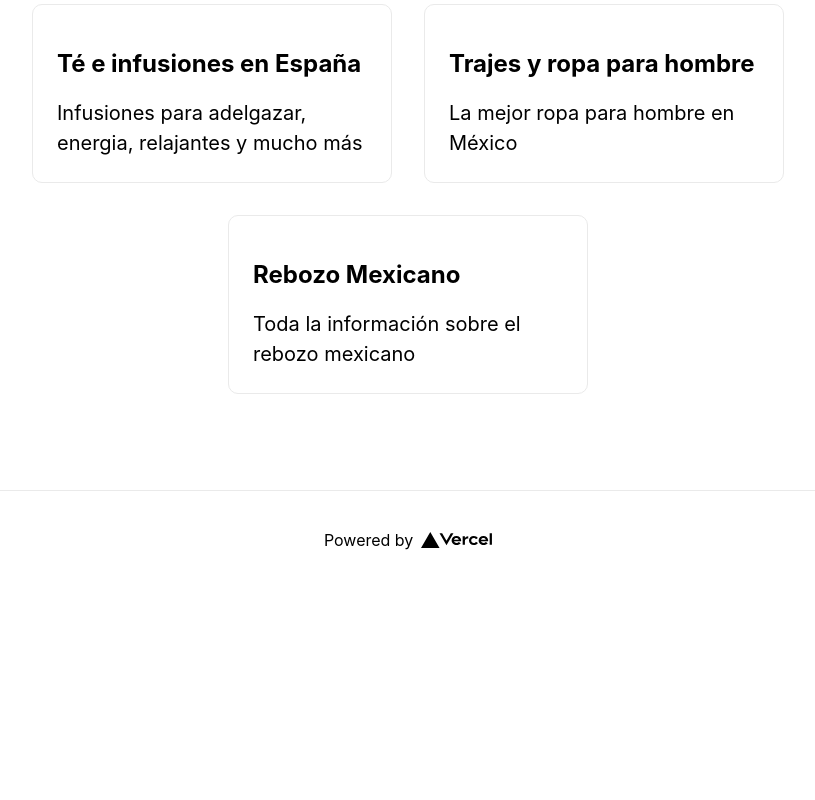
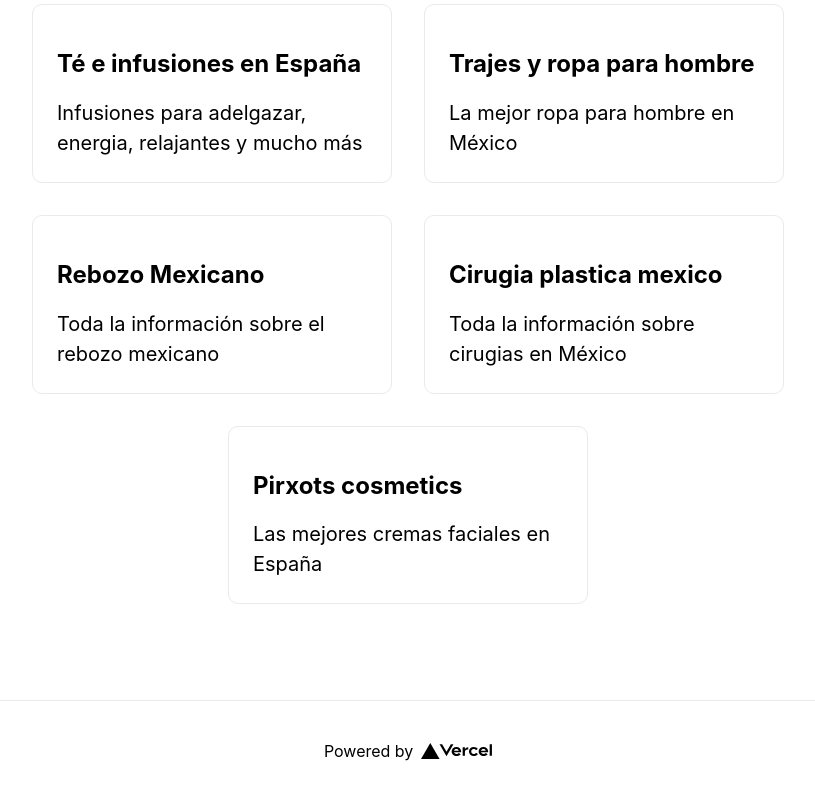
Before and after one commit to ppietro21/nextjs, a Next.js app: page / in a window 1280 px wide. Shown: the part 1152-1952 px from the top of the page, without its empty margins (232-1047 px from the left). Before the commit the page ends 1742 px from the top, so only its background shows below. Built offline with nearby package versions, Linux system fonts and the light colour scheme.

Commit message:
Update index.js

```diff
--- a/pages/index.js
+++ b/pages/index.js
@@ -61,6 +61,14 @@ Si quieres conocer las distintas opciones que hay en la moda de trajes para homb
             <h2>Rebozo Mexicano</h2>
             <p>Toda la información sobre el rebozo mexicano</p>
           </a>
+          <a href="https://micirugiaplastica.com.mx" className={styles.card}>
+            <h2>Cirugia plastica mexico</h2>
+            <p>Toda la información sobre cirugias en México</p>
+          </a>
+          <a href="http://pirxotscosmetics.com" className={styles.card}>
+            <h2>Pirxots cosmetics</h2>
+            <p>Las mejores cremas faciales en España</p>
+          </a>
 
         </div>
       </main>
```
